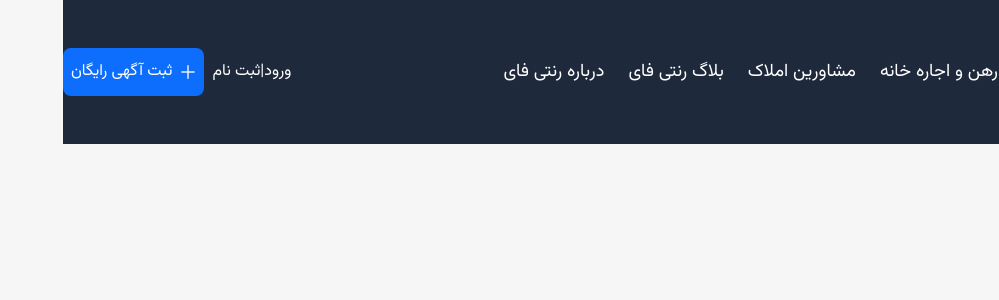
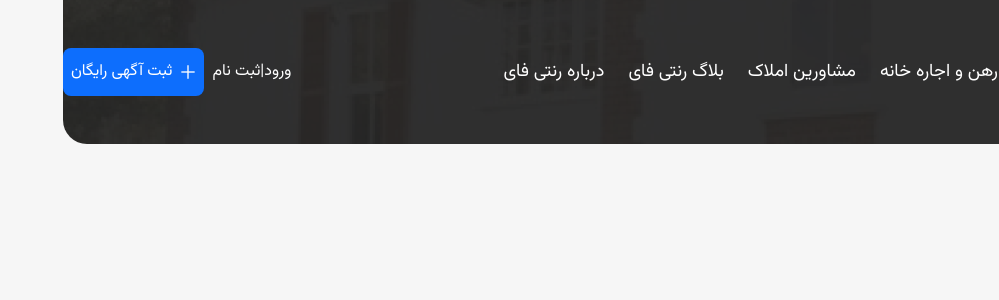
Before and after one commit to pouryazardosht/rentify-frontend, a React (Vite) app: page / in a window 1280 px wide. Shown: the top 300 px of the page, without its empty margins (281-1280 px from the left). Built offline with nearby package versions, Linux system fonts and the light colour scheme.

Commit message:
banner image added

```diff
--- a/src/components/Header.jsx
+++ b/src/components/Header.jsx
@@ -4,7 +4,7 @@ import plusIcon from "../assets/icons/plus.svg"
 
 function Header() {
     return (
-        <section className="text-white sticky flex items-center justify-between bg-slate-800">
+        <section className="text-white sticky flex items-center justify-between z-10">
             <div>
                 <Link to="/">
                     <img src={rentifyLogo} alt="logo" />
--- a/src/pages/Home/Home.jsx
+++ b/src/pages/Home/Home.jsx
@@ -2,10 +2,12 @@ import Header from "../../components/Header"
 
 function Home() {
   return (
-    <section className="container">
-      <header>
-        <Header />
-      </header>
+    <section>
+      <div className="banner bg-banner-pattern rounded-b-3xl">
+        <header className="container">
+          <Header />
+        </header>
+      </div>
     </section>
   )
 }
--- a/tailwind.config.js
+++ b/tailwind.config.js
@@ -87,6 +87,9 @@ export default {
       fontFamily: {
         vazir: ["vazirmatn", "sans-serif"],
       },
+      backgroundImage: {
+        "banner-pattern": "url('/src/assets/images/banner-img.png')",
+      },
     },
   },
   plugins: [],
```
Also changed, not shown: src/assets/images/banner-img.png (added).
